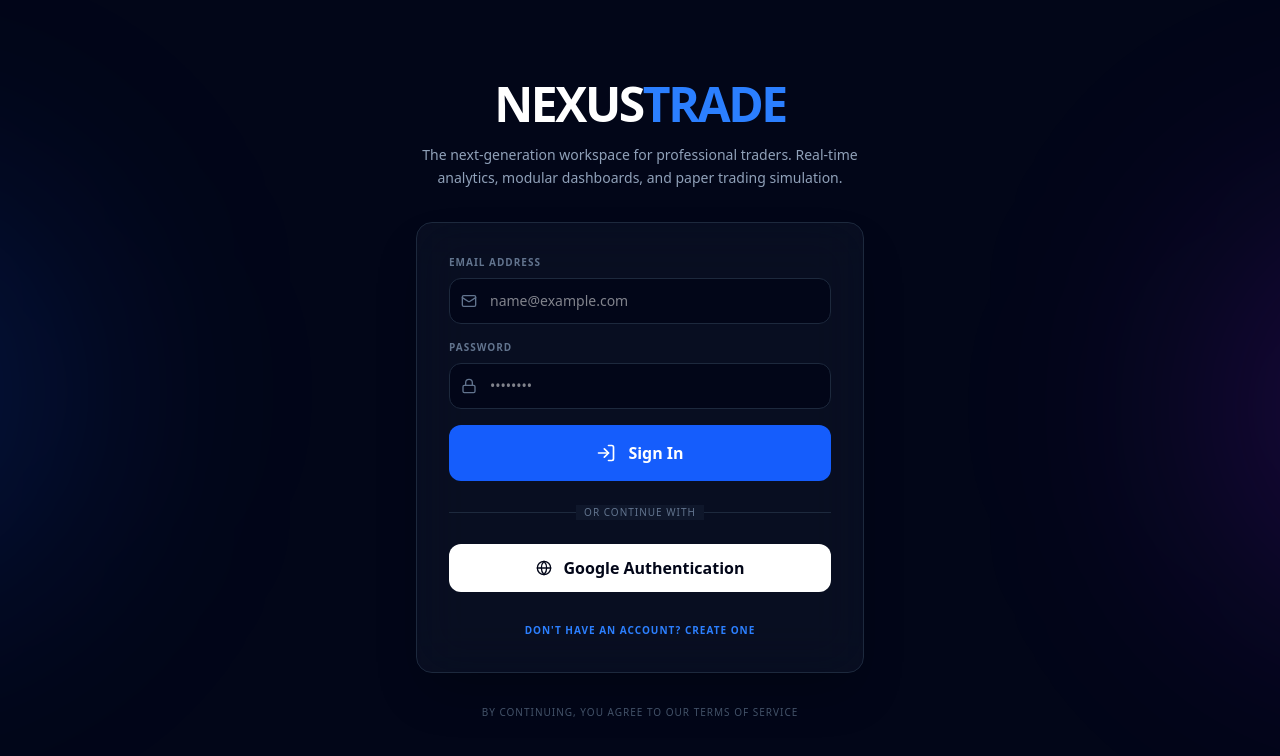
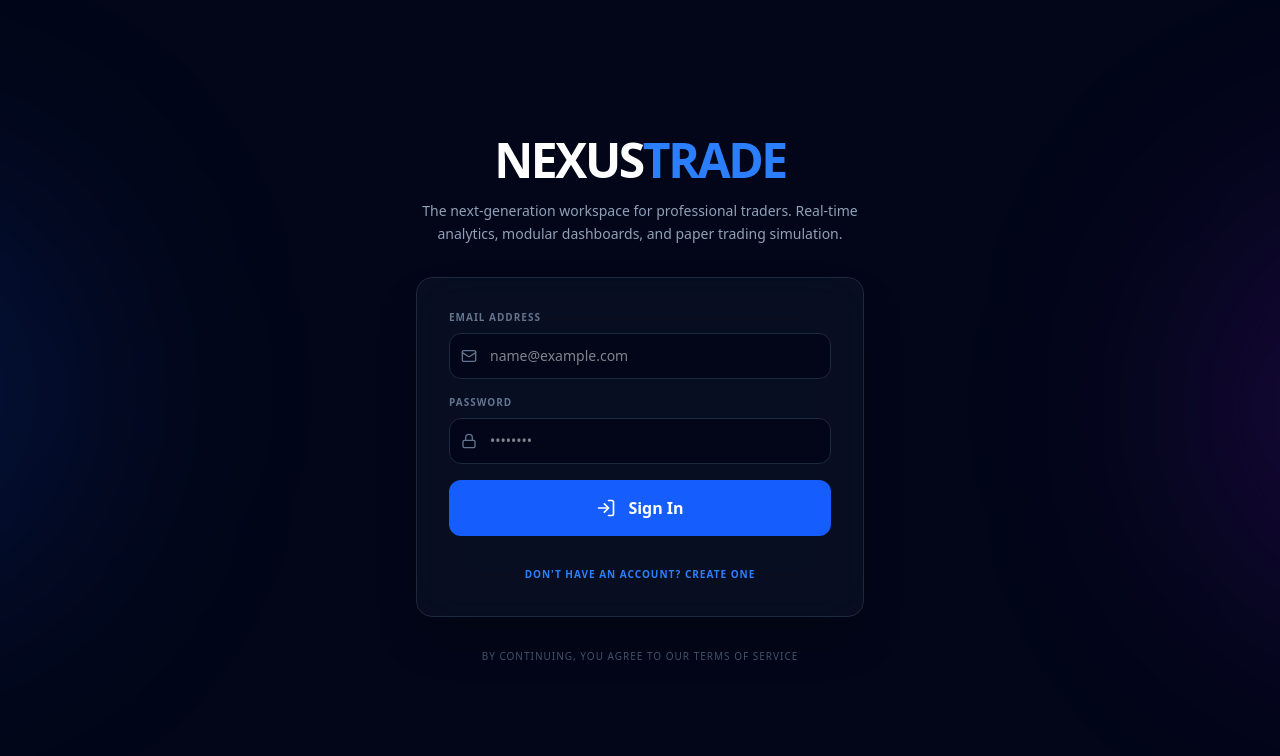
Before and after one commit to Nandini89Sonekar/NexusTrade, a React (Vite) app: page / in a window 1280 px wide. Shown: the top 756 px of the page. Built offline with nearby package versions, Linux system fonts and the light colour scheme; no server answers; the database is empty.

Commit message:
Update App.tsx

```diff
--- a/src/App.tsx
+++ b/src/App.tsx
@@ -3,11 +3,11 @@ import { AuthProvider, useAuth } from './components/AuthContext';
 import { LearningProvider } from './components/LearningContext';
 import { Dashboard } from './components/Dashboard';
 import { MissionGuide } from './components/MissionGuide';
-import { LogIn, ShieldCheck, Globe, Mail, Lock, UserPlus, AlertCircle } from 'lucide-react';
+import { LogIn, ShieldCheck, Mail, Lock, UserPlus, AlertCircle } from 'lucide-react';
 import { cn } from './lib/utils';
 
 function AppContent() {
-  const { user, loading, login, signup, signIn } = useAuth();
+  const { user, loading, login, signup } = useAuth();
   const [email, setEmail] = useState('');
   const [password, setPassword] = useState('');
   const [isSignUp, setIsSignUp] = useState(false);
@@ -112,19 +112,6 @@ function AppContent() {
               </button>
             </form>
 
-            <div className="relative">
-              <div className="absolute inset-0 flex items-center"><div className="w-full border-t border-slate-800"></div></div>
-              <div className="relative flex justify-center text-[10px] uppercase tracking-widest"><span className="bg-slate-900 px-2 text-slate-500">Or continue with</span></div>
-            </div>
-
-            <button
-              onClick={signIn}
-              className="w-full flex items-center justify-center gap-3 bg-white text-slate-950 py-3 rounded-xl font-bold hover:bg-slate-100 transition-all active:scale-[0.98]"
-            >
-              <Globe className="w-4 h-4" />
-              Google Authentication
-            </button>
-
             <div className="text-center">
               <button
                 onClick={() => setIsSignUp(!isSignUp)}
```
